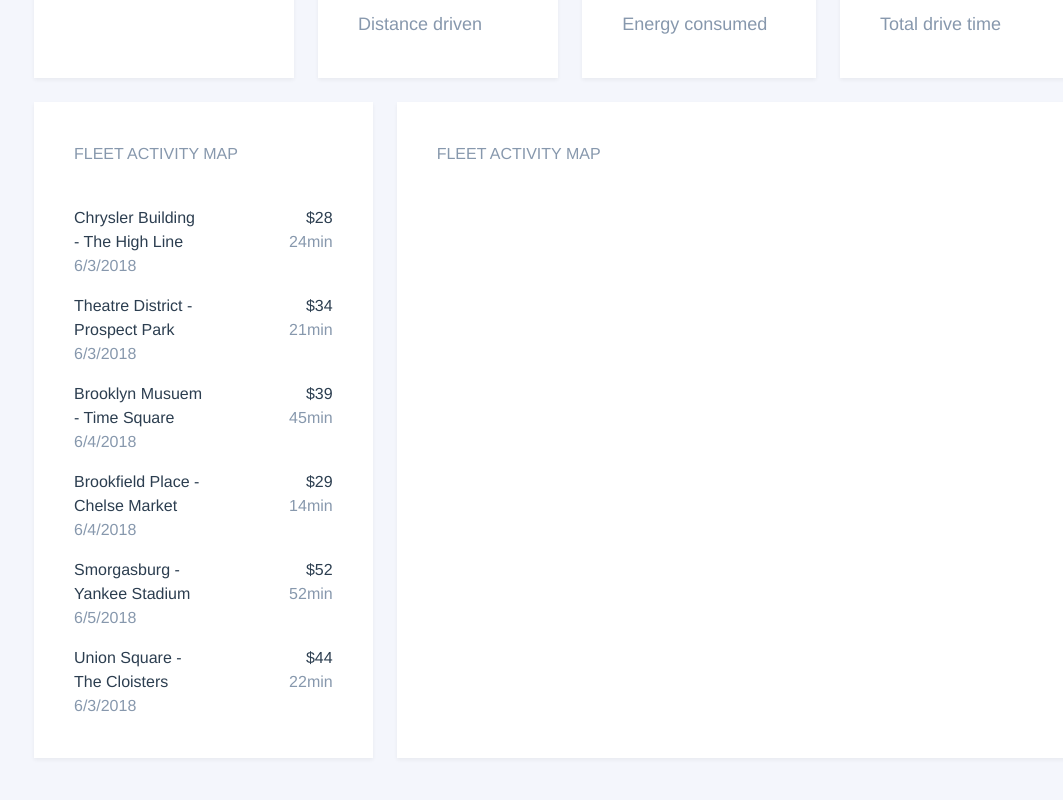
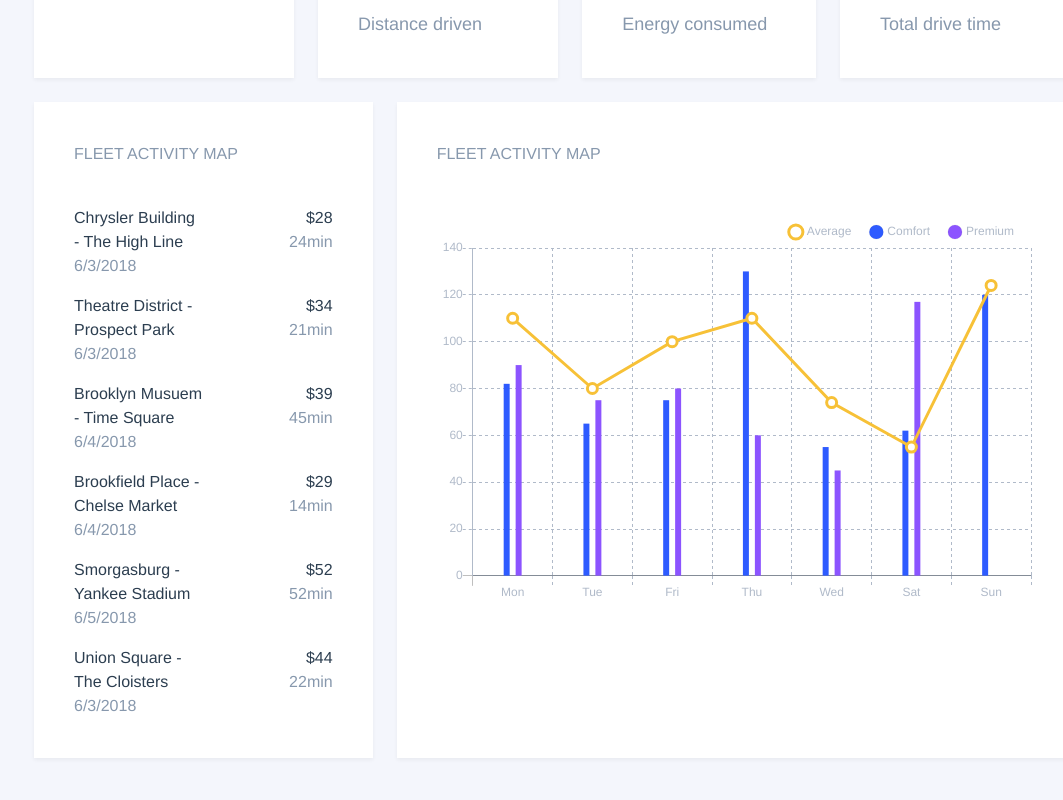
Before and after one commit to atcha/vue-velocity, a Vue app: page /analytics in a window 1280 px wide. Shown: the part 1045-1845 px from the top of the page, without its empty margins (126-1189 px from the left). Built offline with nearby package versions, Linux system fonts and the light colour scheme.

Commit message:
Upd(Anlytics): Mixed chart

```diff
--- a/src/pages/Analytics.vue
+++ b/src/pages/Analytics.vue
@@ -6,7 +6,7 @@
 				<h2 class="uppercase text-black-3">Fleet activity map</h2>
 			</header>
 			<section class="mb-10 mx-10">
-                <line-chart :chartdata="datacollectionLinear" :options="options" :bg-gradient="gradients"/>
+				<line-chart :chartdata="datacollectionLinear" :options="lineOptions" :bg-gradient="gradients"/>
 			</section>
 		</Card>
 		<div class="flex w-full  mt-6">
@@ -77,13 +77,16 @@
 				<header class="w-full flex justify-between items-center m-10">
 					<h2 class="uppercase text-black-3">Fleet activity map</h2>
 				</header>
-
+				<section class="mb-10 mx-10">
+					<bar-chart :chartdata="datacollectionMixed" :options="mixedOptions"></bar-chart>
+				</section>
 			</Card>
 		</div>
 	</main>
 </template>
 
 <script>
+  import BarChart from "../components/BarChart";
   import Card from "../components/Card";
   import Icon from "../components/Icon";
   import LineChart from "../components/LineChart";
@@ -91,6 +94,7 @@
   export default {
     name: "Analytics",
     components: {
+      BarChart,
       Card,
       Icon,
       LineChart
@@ -307,7 +311,34 @@
             }
           ]
         },
-        options: {
+        datacollectionMixed: {
+          labels: ['Mon', 'Tue', 'Fri', 'Thu', 'Wed', 'Sat', 'Sun'],
+          datasets: [
+            {
+              label: 'Average',
+              borderColor: '#F7C137',
+              fill: false,
+              lineTension: 0,
+              data: [110, 80, 100, 110, 74, 55, 124],
+              type: 'line'
+            },
+            {
+              barPercentage: 0.5,
+              categoryPercentage: 0.3,
+              label: 'Comfort',
+              backgroundColor: '#2E5BFF',
+              data: [82, 65, 75, 130, 55, 62, 120]
+            },
+            {
+              barPercentage: 0.5,
+              categoryPercentage: 0.3,
+              label: 'Premium',
+              backgroundColor: '#8C54FF',
+              data: [90, 75, 80, 60, 45, 117]
+            }
+          ]
+        },
+        lineOptions: {
           responsive: true,
           maintainAspectRatio: false,
           scales: {
@@ -357,6 +388,51 @@
             }
           }
         },
+        mixedOptions: {
+          responsive: true,
+          maintainAspectRatio: false,
+          scales: {
+            yAxes: [{
+              gridLines: {
+                color: "#B0BAC9",
+                borderDash: [3, 3]
+              },
+              ticks: {
+                suggestedMin: 0,
+                suggestedMax: 125,
+                fontColor: "#B0BAC9"
+              }
+            }],
+            xAxes: [{
+              gridLines: {
+                color: "#B0BAC9",
+                borderDash: [3, 3]
+              },
+              ticks: {
+                fontColor: "#B0BAC9"
+              }
+            }]
+          },
+          legend: {
+            display: true,
+            align: 'end',
+            labels: {
+              boxWidth: 10,
+              usePointStyle: true,
+              padding: 20,
+              fontColor: "#B0BAC9"
+            }
+          },
+          elements: {
+            point: {
+              radius: 5,
+              hoverRadius: 4,
+              borderWidth: 3,
+              hoverBorderWidth: 3,
+              backgroundColor: '#FFF'
+            }
+          }
+        },
         gradients: [
           {
             red: '46',
```
Lines whose indentation alone changed are shown as unchanged.
